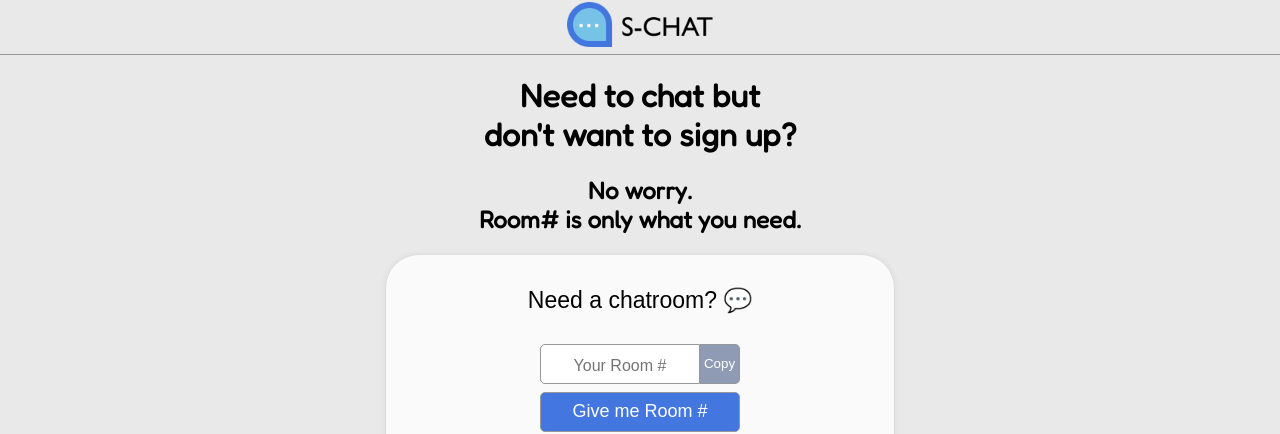
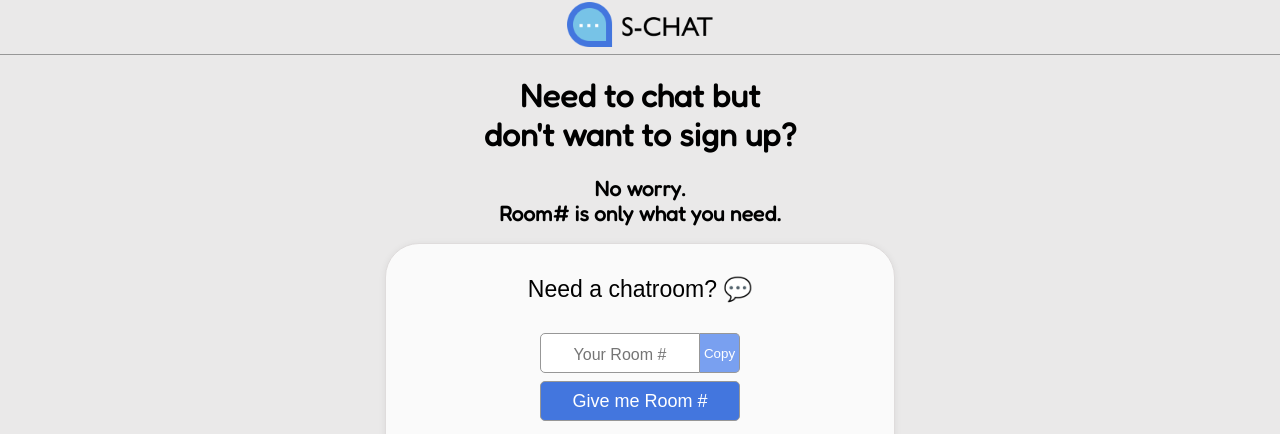
Before and after one commit to Lulkafe/ChatApp, a React app in the folder client/: page / in a window 1280 px wide. Shown: the top 434 px of the page. Built offline with nearby package versions, Linux system fonts and the light colour scheme; no server answers.

Commit message:
Refactoring

```diff
--- a/client/src/components/chatRoom.tsx
+++ b/client/src/components/chatRoom.tsx
@@ -4,8 +4,8 @@ import { AppContext } from '../context'
 import { SiteHeader, Timer, ToggleSwitch } from '../components/common';
 import { Navigate } from 'react-router-dom';
 import { EventDispatcher } from '../reducer';
-import PersonIcon from '../image/person-logo.png';
-import DeleteIcon from '../image/remove-icon.png';
+import PersonIcon from '../image/person-icon.png';
+import DeleteIcon from '../image/delete-icon.png';
 import DoorIcon from '../image/door-icon.png';
 
 export const ChatRoomPage = () => {
@@ -21,14 +21,14 @@ export const ChatRoomPage = () => {
 
     return (
         currentRoom?
-            <div className='chat-page__wrapper'>
+            <main className='chat-page__wrapper'>
                 <SiteHeader/>
                 {currentRoom && <StatusBar/>}
                 <ChatPageBody>
                     <ChatMsgContainer/>
                     <ChatMessageInput/>
                 </ChatPageBody>
-            </div>
+            </main>
         : <Navigate to='/'/>
     )
 }
@@ -44,16 +44,19 @@ const StatusBar = () => {
         <div className='status-bar'>
             <div className='status-bar__content-wrapper'>
                 <span className='status-bar__roomId'>
-                    <img className='status-bar__door-icon' src={DoorIcon}/> {roomId}</span>
+                    <img className='status-bar__door-icon' alt='Door icon(room#)' src={DoorIcon}/> {roomId}</span>
                 <span className='status-bar__participants'>
                     <img className='status-bar__participants-image'
-                         src={PersonIcon}/> {participant}
+                        alt='User icon(# of participants)'
+                        src={PersonIcon}/> {participant}
                 </span>
                 <span className='status-bar__timer'>
-                    <img className='status-bar__delete-icon' src={DeleteIcon}/> Deleted in <Timer
-                    onExpired={() => dispatcher.expireRoom(roomId)}
-                    startTime={new Date().toISOString()}
-                    endTime={curRoom.expiredOn}/></span>
+                    <img className='status-bar__delete-icon'
+                        alt='Remove icon'
+                        src={DeleteIcon}/> Deleted in <Timer
+                            onExpired={() => dispatcher.expireRoom(roomId)}
+                            startTime={new Date().toISOString()}
+                            endTime={curRoom.expiredOn}/></span>
             </div>
         </div>
     )
--- a/client/src/components/common.tsx
+++ b/client/src/components/common.tsx
@@ -68,7 +68,7 @@ export const SiteHeader = () => {
     return (
         <header className='site-header'>
             <Link to={'/'}>
-                <img className='site-header__logo-img' src={SiteLogoIcon}/>
+                <img className='site-header__logo-img' alt='Site logo' src={SiteLogoIcon}/>
             </Link>
         </header>
     )
--- a/client/src/components/homePage.tsx
+++ b/client/src/components/homePage.tsx
@@ -51,7 +51,7 @@ export const ChatApp = () => {
     return (
         <AppContext.Provider value={{state, dispatcher}}>
             <Routes>
-                <Route path="/" element={<TopPage/>}/>
+                <Route path="/" element={<HomePage/>}/>
                 <Route path='/:id' element={<ChatRoomPage/>}/>
             </Routes>
         </AppContext.Provider>
@@ -233,11 +233,11 @@ const RoomIDFieldForHost = () => {
     )
 }
 
-const TopPage = () => {
+const HomePage = () => {
     return (
         <div>
             <SiteHeader/>
-            <TopPageBody>
+            <HomePageBody>
                 <MessageToUser/>
                 <ContentContainer>
                     <BlockForHost />
@@ -247,7 +247,7 @@ const TopPage = () => {
                     <BlockForRooms />
                 </ContentContainer>
                 <Footer/>
-            </TopPageBody>
+            </HomePageBody>
         </div>
     )
 }
@@ -255,16 +255,17 @@ const TopPage = () => {
 const Footer = () => {
     return (
         <footer className='footer-wrapper'>
-            <img src={PersonImage} className='person-image'/>
+            <img src={PersonImage} alt='Person who speaks with a speechballoon'
+                className='person-image'/>
         </footer>
     )
 }
 
-const TopPageBody = (props) => {
+const HomePageBody = (props) => {
     return (
-        <div className='toppage-body-container'>
+        <main className='toppage-body-container'>
             { props.children }
-        </div>
+        </main>
     )
 }
 
--- a/client/src/index.html
+++ b/client/src/index.html
@@ -2,6 +2,8 @@
 <head>
     <meta name="viewport" content="width=device-width, initial-scale=1">
     <link rel="stylesheet" href="https://fonts.googleapis.com/css?family=Fredoka">
+    <link rel="stylesheet" href="https://fonts.googleapis.com/css?family=Barlow+Condensed">
+</head>
 </head>
 <html>
     <body>
--- a/client/src/style/chatRoom.sass
+++ b/client/src/style/chatRoom.sass
@@ -173,7 +173,6 @@
     .enter-checkbox__wrapper
         display: none
 
-
 @media only screen and ( max-width: 520px )
     .chat-page__body
         padding: 5px
--- a/client/src/style/topPage.sass
+++ b/client/src/style/homePage.sass
@@ -111,7 +111,7 @@
     text-align: center
     color: white
     cursor: pointer
-    background: #8f9bb4
+    background: #79a0f0
     padding: 0
 
 .host__copy-button:hover
@@ -199,6 +199,9 @@
 
 .site-message
     font-family: 'Fredoka', 'Trebuchet MS', 'Lucida Sans Unicode', 'Lucida Grande', 'Lucida Sans', Arial, sans-serif
+
+.site-message__sub
+    font-size: 21px
 
 .room__container
     padding: 25px 0 0 0
--- a/client/src/style/style.sass
+++ b/client/src/style/style.sass
@@ -1,4 +1,4 @@
-@use './topPage'
+@use './homePage'
 @use './chatRoom'
 @use './toggle-button'
 
@@ -10,6 +10,7 @@ body
     min-width: 100vw
     min-height: 100vh
     background: #EAE9E9
+
 .site-header
     width: 100%
     height: 55px
```
Also changed, not shown: client/src/image/Delete-icon.png (renamed from client/src/image/remove-icon.png), client/src/image/person-icon.png (renamed from client/src/image/person-logo.png).
